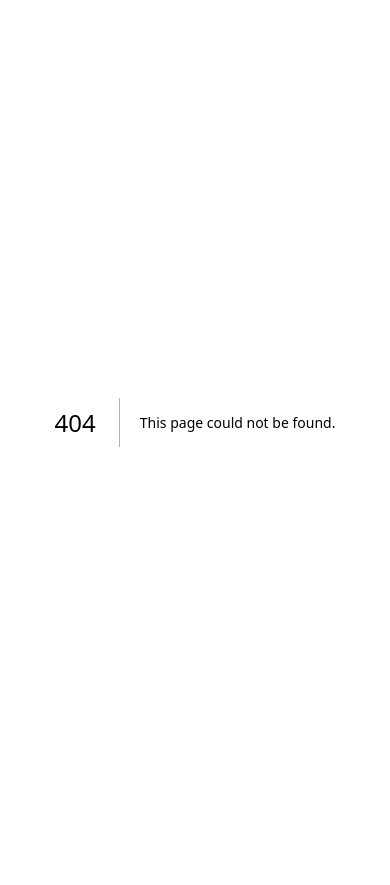
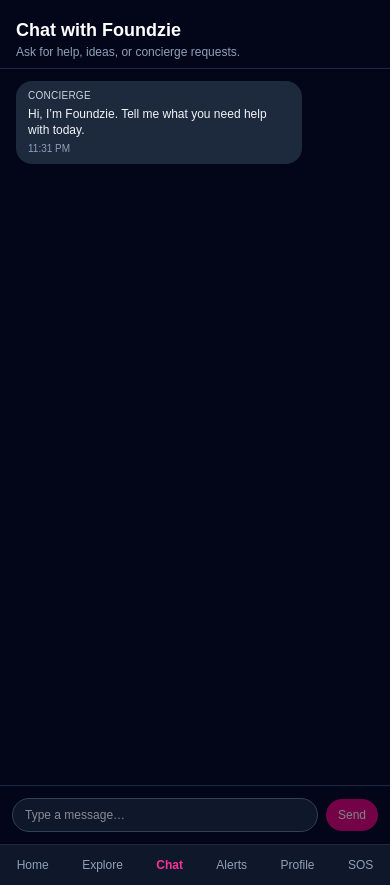
Before and after one commit to Foundzie/foundzie-v2, a Next.js app: page /mobile/chat in a window 390 px wide. Before the commit this address had no page. Before the commit the page ends 844 px from the top, so only its background shows below. Built offline with nearby package versions, Linux system fonts and the light colour scheme.

Commit message:
Milestone D step 1: Added mobile chat UI, chat API, message history, initial concierge replies

```diff
--- /dev/null
+++ b/src/app/api/chat/provider.ts
@@ -0,0 +1,31 @@
+// src/app/api/chat/provider.ts
+import type { ChatMessage, ChatSender } from "@/app/data/chat";
+import { initialMessages } from "@/app/data/chat";
+
+let messages: ChatMessage[] = [...initialMessages];
+
+export type NewMessageInput = {
+  sender: ChatSender;
+  text: string;
+};
+
+export const chatProvider = {
+  async list(): Promise<ChatMessage[]> {
+    return messages;
+  },
+
+  async add(input: NewMessageInput): Promise<ChatMessage> {
+    const msg: ChatMessage = {
+      id: String(Date.now()) + Math.random().toString(16).slice(2),
+      sender: input.sender,
+      text: input.text,
+      createdAt: new Date().toISOString(),
+    };
+    messages = [...messages, msg];
+    return msg;
+  },
+
+  async reset(): Promise<void> {
+    messages = [...initialMessages];
+  },
+};
--- /dev/null
+++ b/src/app/api/chat/route.ts
@@ -0,0 +1,50 @@
+// src/app/api/chat/route.ts
+import { NextResponse } from "next/server";
+import { listMessages, addMessage } from "./store";
+import type { ChatMessage } from "./store";
+
+export const dynamic = "force-dynamic";
+
+// GET /api/chat -> list all messages
+export async function GET() {
+  const items = await listMessages();
+  return NextResponse.json({ items });
+}
+
+// POST /api/chat -> add a new message (usually from user)
+// Optionally auto-add a concierge reply.
+export async function POST(req: Request) {
+  const body = await req.json().catch(() => ({} as any));
+
+  const rawText = typeof body.text === "string" ? body.text.trim() : "";
+  const rawSender = typeof body.sender === "string" ? body.sender : "user";
+
+  if (!rawText) {
+    return NextResponse.json(
+      { ok: false, message: "Missing text" },
+      { status: 400 },
+    );
+  }
+
+  const sender = rawSender === "concierge" ? "concierge" : "user";
+
+  // Save the incoming message
+  const userMessage = await addMessage({ sender, text: rawText });
+
+  let reply: ChatMessage | null = null;
+
+  // Simple automatic concierge reply for now
+  if (sender === "user") {
+    const replyText = `Got it: "${rawText}". A concierge (or Foundzie) will follow up shortly.`;
+    reply = await addMessage({
+      sender: "concierge",
+      text: replyText,
+    });
+  }
+
+  return NextResponse.json({
+    ok: true,
+    item: userMessage,
+    reply,
+  });
+}
--- /dev/null
+++ b/src/app/api/chat/store.ts
@@ -0,0 +1,19 @@
+// src/app/api/chat/store.ts
+import type { ChatMessage } from "@/app/data/chat";
+import { chatProvider, type NewMessageInput } from "./provider";
+
+export type { ChatMessage };
+
+export async function listMessages(): Promise<ChatMessage[]> {
+  return chatProvider.list();
+}
+
+export async function addMessage(
+  input: NewMessageInput,
+): Promise<ChatMessage> {
+  return chatProvider.add(input);
+}
+
+export async function resetMessages(): Promise<void> {
+  return chatProvider.reset();
+}
--- /dev/null
+++ b/src/app/data/chat.ts
@@ -0,0 +1,20 @@
+// src/app/data/chat.ts
+
+export type ChatSender = "user" | "concierge";
+
+export interface ChatMessage {
+  id: string;
+  sender: ChatSender;
+  text: string;
+  createdAt: string; // ISO string
+}
+
+// Starter messages shown on first load
+export const initialMessages: ChatMessage[] = [
+  {
+    id: "welcome-1",
+    sender: "concierge",
+    text: "Hi, I’m Foundzie. Tell me what you need help with today.",
+    createdAt: new Date().toISOString(),
+  },
+];
--- /dev/null
+++ b/src/app/mobile/chat/page.tsx
@@ -0,0 +1,175 @@
+// src/app/mobile/chat/page.tsx
+"use client";
+
+import { useEffect, useState, FormEvent } from "react";
+import type { ChatMessage } from "@/app/data/chat";
+
+export default function MobileChatPage() {
+  const [messages, setMessages] = useState<ChatMessage[]>([]);
+  const [input, setInput] = useState("");
+  const [loading, setLoading] = useState(true);
+  const [sending, setSending] = useState(false);
+  const [error, setError] = useState<string | null>(null);
+
+  // Load existing messages once
+  useEffect(() => {
+    async function loadMessages() {
+      try {
+        setLoading(true);
+        const res = await fetch("/api/chat", { cache: "no-store" });
+        const data = await res.json().catch(() => ({}));
+        if (Array.isArray(data.items)) {
+          setMessages(data.items as ChatMessage[]);
+        }
+      } catch (err) {
+        console.error("Failed to load chat messages", err);
+        setError("Could not load chat history.");
+      } finally {
+        setLoading(false);
+      }
+    }
+
+    loadMessages();
+  }, []);
+
+  async function handleSend(e: FormEvent) {
+    e.preventDefault();
+    const text = input.trim();
+    if (!text || sending) return;
+
+    setSending(true);
+    setError(null);
+
+    // Optimistic user message
+    const tempId = `temp-${Date.now()}`;
+    const userMessage: ChatMessage = {
+      id: tempId,
+      sender: "user",
+      text,
+      createdAt: new Date().toISOString(),
+    };
+
+    setMessages((prev) => [...prev, userMessage]);
+    setInput("");
+
+    try {
+      const res = await fetch("/api/chat", {
+        method: "POST",
+        headers: { "Content-Type": "application/json" },
+        body: JSON.stringify({ text, sender: "user" }),
+      });
+
+      const data = await res.json().catch(() => ({}));
+
+      if (!res.ok || !data.ok) {
+        throw new Error(data.message || "Chat send failed");
+      }
+
+      // Replace temp message with real one + optional reply
+      setMessages((prev) => {
+        // remove temp
+        const withoutTemp = prev.filter((m) => m.id !== tempId);
+        const final: ChatMessage[] = [...withoutTemp];
+
+        if (data.item) {
+          final.push(data.item as ChatMessage);
+        }
+        if (data.reply) {
+          final.push(data.reply as ChatMessage);
+        }
+
+        return final;
+      });
+    } catch (err) {
+      console.error("Chat send error", err);
+      setError("Could not send message. Please try again.");
+
+      // rollback optimistic message
+      setMessages((prev) => prev.filter((m) => m.id !== tempId));
+      setInput(text);
+    } finally {
+      setSending(false);
+    }
+  }
+
+  return (
+    <main className="min-h-screen bg-slate-950 text-white flex flex-col">
+      <header className="px-4 pt-4 pb-2 border-b border-slate-800">
+        <h1 className="text-lg font-semibold">Chat with Foundzie</h1>
+        <p className="text-xs text-slate-400">
+          Ask for help, ideas, or concierge requests.
+        </p>
+      </header>
+
+      <section className="flex-1 overflow-y-auto px-4 py-3 space-y-3">
+        {loading && (
+          <p className="text-xs text-slate-500">Loading conversation…</p>
+        )}
+
+        {!loading && messages.length === 0 && (
+          <p className="text-xs text-slate-500">
+            No messages yet. Say hi and tell Foundzie what you need.
+          </p>
+        )}
+
+        {messages.map((msg) => {
+          const isUser = msg.sender === "user";
+          return (
+            <div
+              key={msg.id}
+              className={`flex ${isUser ? "justify-end" : "justify-start"}`}
+            >
+              <div
+                className={[
+                  "max-w-[80%] rounded-2xl px-3 py-2 text-xs",
+                  isUser
+                    ? "bg-pink-600 text-white"
+                    : "bg-slate-800 text-slate-100",
+                ].join(" ")}
+              >
+                {!isUser && (
+                  <p className="text-[10px] uppercase tracking-wide text-slate-300 mb-1">
+                    Concierge
+                  </p>
+                )}
+                <p className="whitespace-pre-wrap break-words">{msg.text}</p>
+                <p className="mt-1 text-[10px] text-slate-400">
+                  {new Date(msg.createdAt).toLocaleTimeString([], {
+                    hour: "2-digit",
+                    minute: "2-digit",
+                  })}
+                </p>
+              </div>
+            </div>
+          );
+        })}
+      </section>
+
+      <section className="border-t border-slate-800 p-3">
+        {error && (
+          <p className="text-[11px] text-red-400 mb-1">
+            {error}
+          </p>
+        )}
+        <form
+          onSubmit={handleSend}
+          className="flex items-center gap-2"
+        >
+          <input
+            value={input}
+            onChange={(e) => setInput(e.target.value)}
+            placeholder="Type a message…"
+            className="flex-1 bg-slate-900 border border-slate-700 rounded-full px-3 py-2 text-xs outline-none focus:border-pink-500"
+          />
+          <button
+            type="submit"
+            disabled={sending || !input.trim()}
+            className="px-3 py-2 text-xs rounded-full bg-pink-600 font-medium disabled:opacity-50 disabled:cursor-not-allowed"
+          >
+            {sending ? "Sending…" : "Send"}
+          </button>
+        </form>
+      </section>
+    </main>
+  );
+}
--- a/src/app/mobile/layout.tsx
+++ b/src/app/mobile/layout.tsx
@@ -1,14 +1,21 @@
+// src/app/mobile/layout.tsx
 "use client";
 
 import Link from "next/link";
 import { usePathname } from "next/navigation";
 
-export default function MobileLayout({ children }: { children: React.ReactNode }) {
+export default function MobileLayout({
+  children,
+}: {
+  children: React.ReactNode;
+}) {
   const pathname = usePathname();
 
   const NAV = [
     { href: "/mobile", label: "Home" },
     { href: "/mobile/explore", label: "Explore" },
+    // NEW: main chat entry point
+    { href: "/mobile/chat", label: "Chat" },
     { href: "/mobile/notifications", label: "Alerts" },
     { href: "/mobile/profile", label: "Profile" },
     { href: "/mobile/sos", label: "SOS" },
@@ -23,12 +30,12 @@ export default function MobileLayout({ children }: { children: React.ReactNode }
           <Link
             key={item.href}
             href={item.href}
-            className={
-              "text-xs " +
-              (pathname === item.href
+            className={[
+              "text-xs",
+              pathname === item.href
                 ? "text-pink-500 font-semibold"
-                : "text-slate-400")
-            }
+                : "text-slate-400",
+            ].join(" ")}
           >
             {item.label}
           </Link>
```
